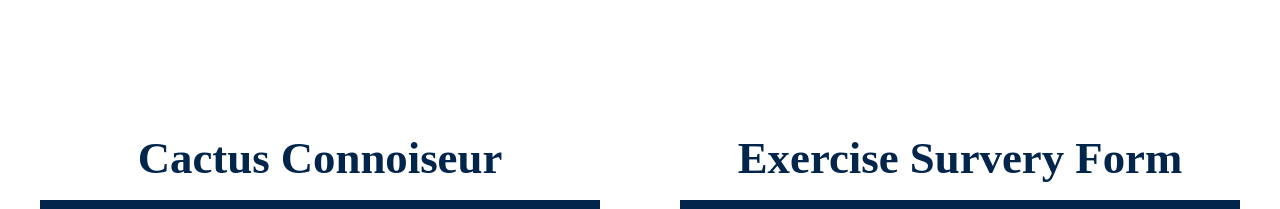
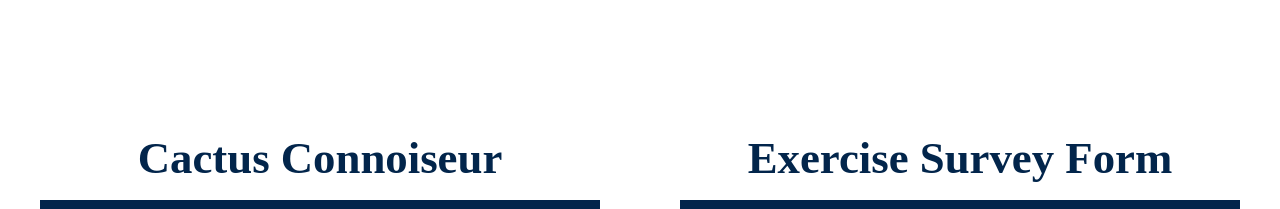
Before and after one commit to AkaraTawng/portfolio-mf-v2, a React (Create React App) app: page /projects in a window 1280 px wide. Shown: the part 1138-1347 px from the top of the page. Built offline with nearby package versions, Linux system fonts and the light colour scheme; grey boxes are pictures that could not be loaded.

Commit message:
fix typo

```diff
--- a/src/components/Projects.js
+++ b/src/components/Projects.js
@@ -19,7 +19,7 @@ export default function Projects(props){
 
             <ProjectItem className="cc" title={"Cactus Connoiseur"} image={require("../assets/img/cactus.png")} repo={"https://github.com/AkaraTawng/product-landing-page"} site={"#"}/>
 
-            <ProjectItem className="sf" title={"Exercise Survery Form"} image={require("../assets/img/survey.png")} repo={"https://github.com/AkaraTawng/survey-form"} site={"#"}/>
+            <ProjectItem className="sf" title={"Exercise Survey Form"} image={require("../assets/img/survey.png")} repo={"https://github.com/AkaraTawng/survey-form"} site={"#"}/>
         </div>
             <ProjectItem className="it" title={"Income Tracker"} image={require("../assets/img/incomeblur4.png")} repo={"#"} viewrepo={<MdLockClock/>} viewsite={<MdLockClock/>} site={"#"}/>
     </AnimatedPage>
```
